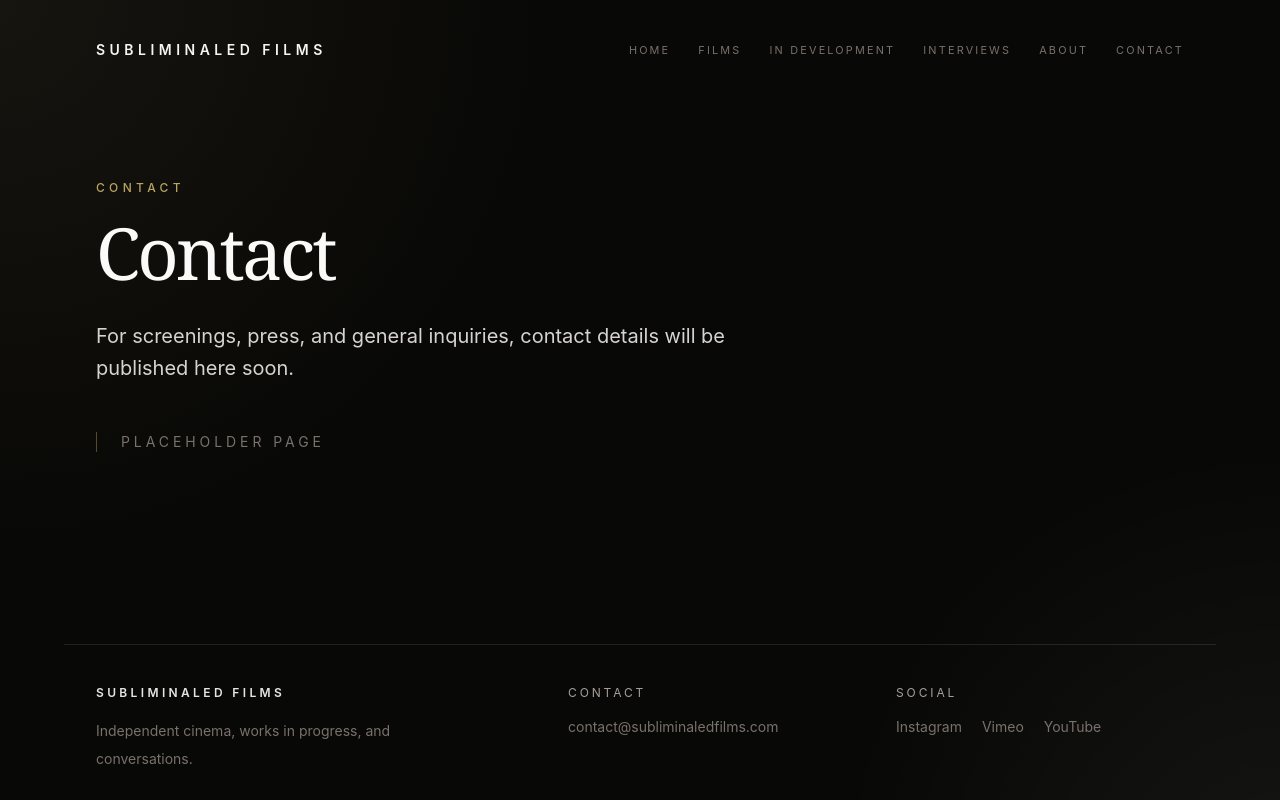
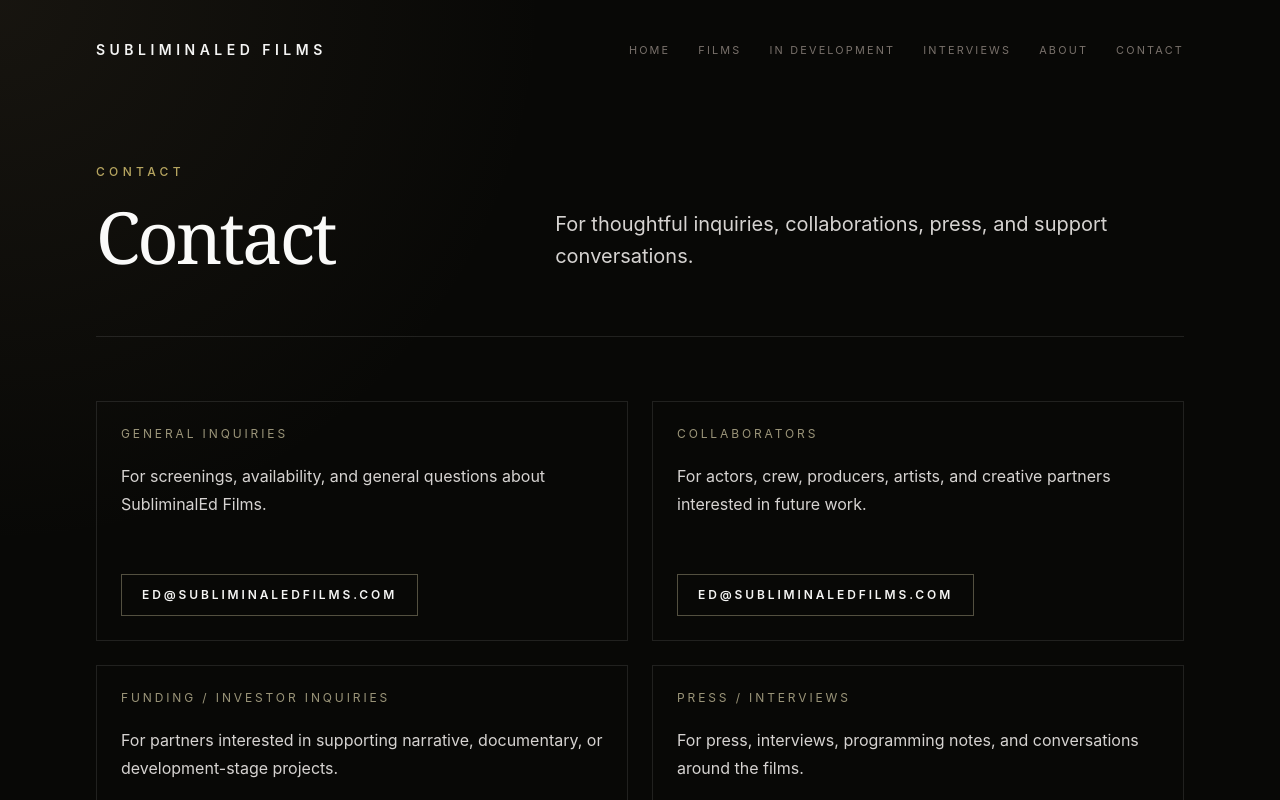
Before and after one commit to subliminaled/subliminaledfilms, a Next.js app: page /contact in a window 1280 px wide. Shown: the top 800 px of the page. Built offline with nearby package versions, Linux system fonts and the light colour scheme.

Commit message:
Build contact page
Co-authored-by: subliminaled <subliminaled@users.noreply.github.com>

```diff
--- a/app/contact/page.tsx
+++ b/app/contact/page.tsx
@@ -1,8 +1,35 @@
 import type { Metadata } from "next";
-import { PageIntro } from "@/components/PageIntro";
 import { pages } from "@/data/site";
 
 const page = pages.contact;
+const email = "ed@subliminaledfilms.com";
+
+const contactSections = [
+  {
+    title: "General inquiries",
+    description:
+      "For screenings, availability, and general questions about SubliminalEd Films.",
+    subject: "General inquiry",
+  },
+  {
+    title: "Collaborators",
+    description:
+      "For actors, crew, producers, artists, and creative partners interested in future work.",
+    subject: "Collaboration inquiry",
+  },
+  {
+    title: "Funding / investor inquiries",
+    description:
+      "For partners interested in supporting narrative, documentary, or development-stage projects.",
+    subject: "Funding inquiry",
+  },
+  {
+    title: "Press / interviews",
+    description:
+      "For press, interviews, programming notes, and conversations around the films.",
+    subject: "Press inquiry",
+  },
+];
 
 export const metadata: Metadata = {
   title: page.title,
@@ -10,5 +37,41 @@ export const metadata: Metadata = {
 };
 
 export default function ContactPage() {
-  return <PageIntro {...page} />;
+  return (
+    <div className="mx-auto w-full max-w-6xl px-6 pb-24 pt-16 sm:px-8">
+      <section className="grid gap-10 border-b border-white/10 pb-16 lg:grid-cols-[0.8fr_1.2fr] lg:items-end">
+        <div>
+          <p className="mb-5 text-xs font-medium uppercase tracking-[0.36em] text-amber-200/70">
+            {page.eyebrow}
+          </p>
+          <h1 className="text-5xl tracking-[-0.04em] text-stone-50 sm:text-7xl">
+            {page.title}
+          </h1>
+        </div>
+        <p className="max-w-2xl text-lg leading-8 text-stone-300 sm:text-xl lg:justify-self-end">
+          For thoughtful inquiries, collaborations, press, and support
+          conversations.
+        </p>
+      </section>
+
+      <section className="grid gap-6 py-16 md:grid-cols-2">
+        {contactSections.map((section) => (
+          <article key={section.title} className="border border-white/10 p-6">
+            <p className="text-xs uppercase tracking-[0.24em] text-amber-100/60">
+              {section.title}
+            </p>
+            <p className="mt-5 min-h-20 text-base leading-7 text-stone-300">
+              {section.description}
+            </p>
+            <a
+              href={`mailto:${email}?subject=${encodeURIComponent(section.subject)}`}
+              className="mt-8 inline-flex items-center justify-center border border-amber-100/30 px-5 py-3 text-xs font-semibold uppercase tracking-[0.24em] text-stone-100 transition hover:border-amber-100/70 hover:bg-amber-100/10"
+            >
+              {email}
+            </a>
+          </article>
+        ))}
+      </section>
+    </div>
+  );
 }
--- a/data/site.ts
+++ b/data/site.ts
@@ -3,7 +3,7 @@ export const siteConfig = {
   url: "https://subliminaledfilms.com",
   description:
     "SubliminalEd Films is an independent film studio for restrained, cinematic stories in release, development, and conversation.",
-  contactEmail: "contact@subliminaledfilms.com",
+  contactEmail: "ed@subliminaledfilms.com",
   navigation: [
     { label: "Home", href: "/" },
     { label: "Films", href: "/films" },
```
